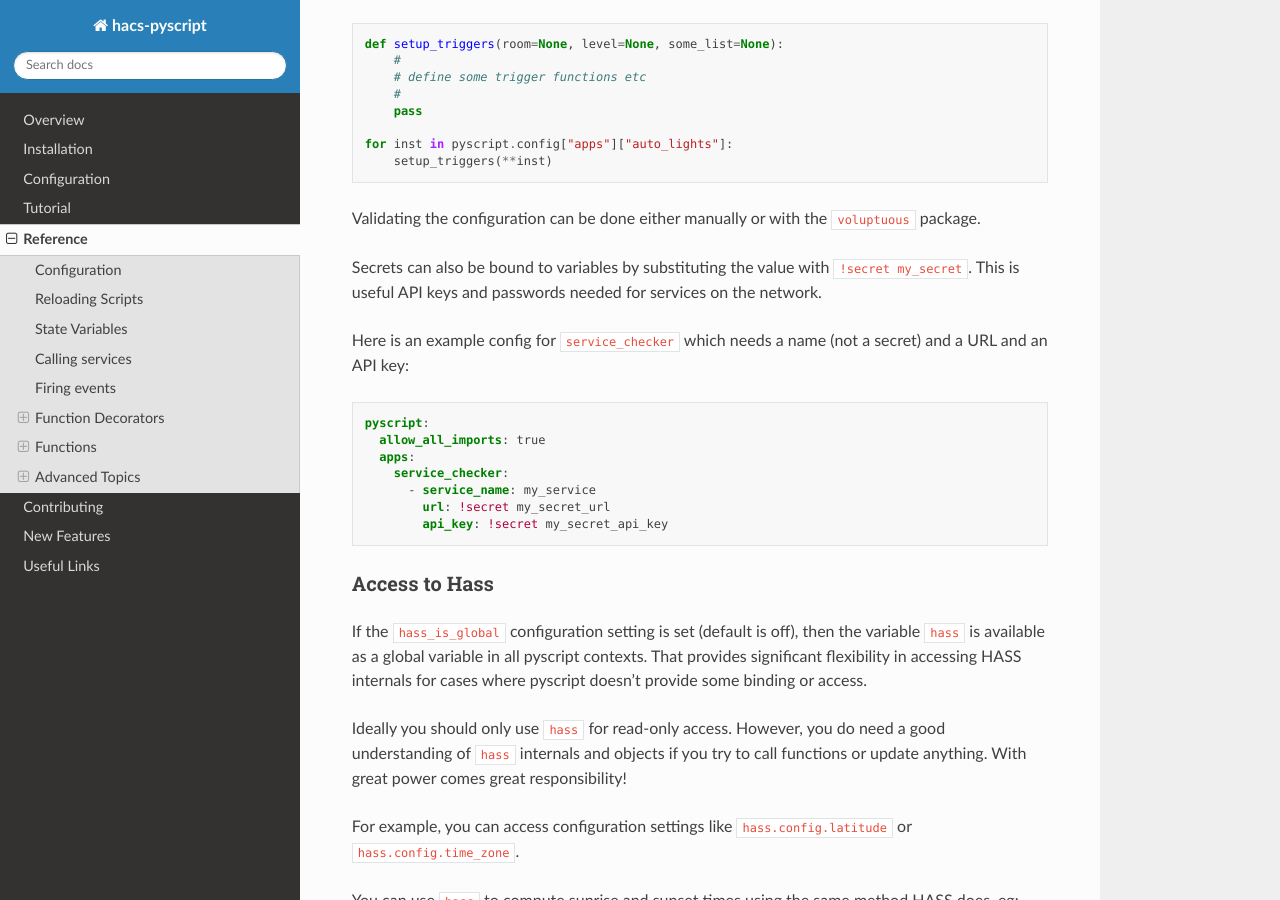
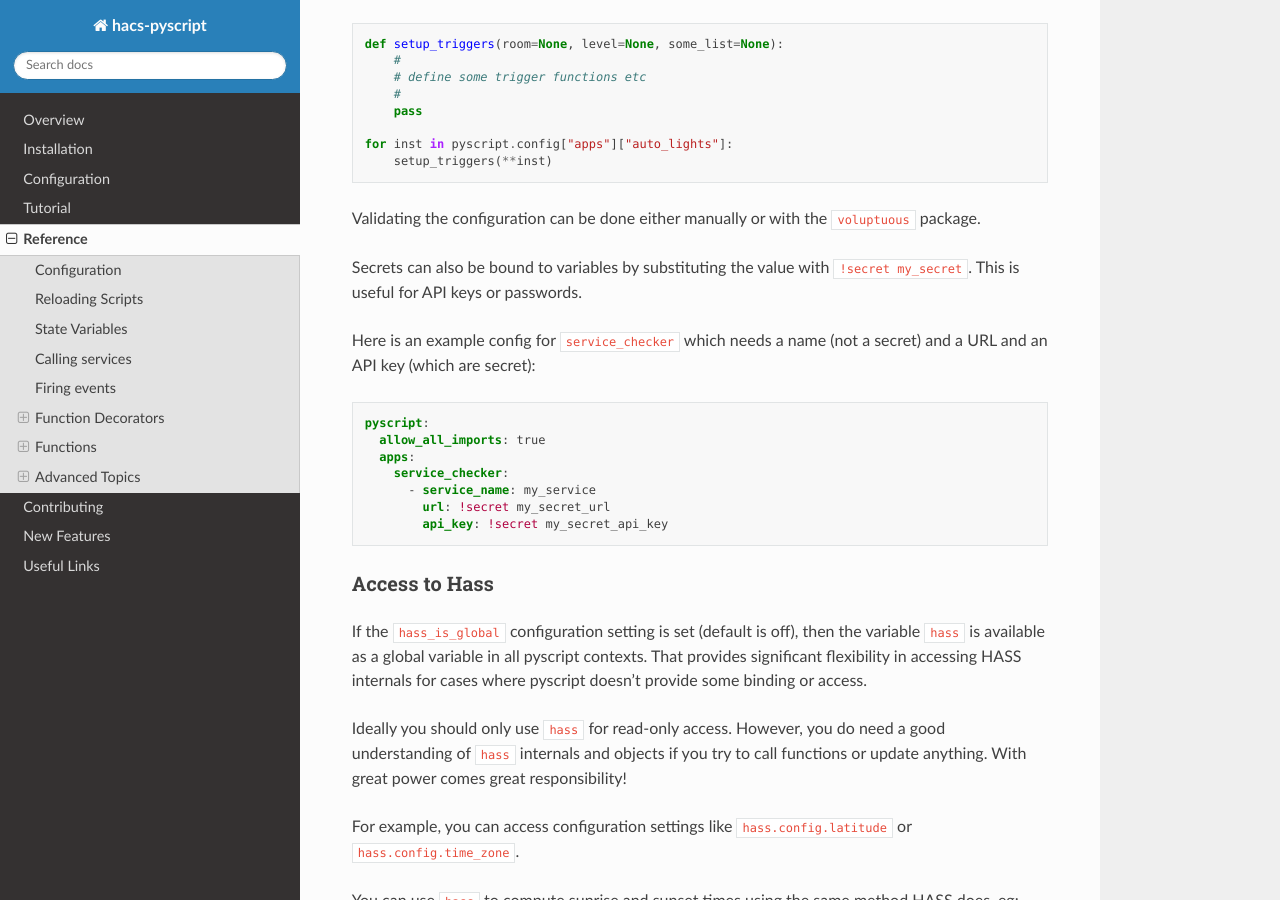
Before and after one commit to custom-components/pyscript, a Sphinx documentation site: the page built from docs/reference.rst, in a window 1280 px wide and 900 px high, scrolled down 31639 px. Built offline with Sphinx 7.4.7 and the Read the Docs theme 2.0.0, drawn with Linux system fonts in a browser that asks for light colours.

Commit message:
minor edit for new secrets text

```diff
--- a/docs/reference.rst
+++ b/docs/reference.rst
@@ -1454,9 +1454,9 @@ triggers and application logic, eg:
 
 Validating the configuration can be done either manually or with the ``voluptuous`` package.
 
-Secrets can also be bound to variables by substituting the value with ``!secret my_secret``. This is useful API keys and passwords needed for services on the network.
-
-Here is an example config for ``service_checker`` which needs a name (not a secret) and a URL and an API key:
+Secrets can also be bound to variables by substituting the value with ``!secret my_secret``. This is useful for API keys or passwords.
+
+Here is an example config for ``service_checker`` which needs a name (not a secret) and a URL and an API key (which are secret):
 
 .. code:: yaml
 
```
